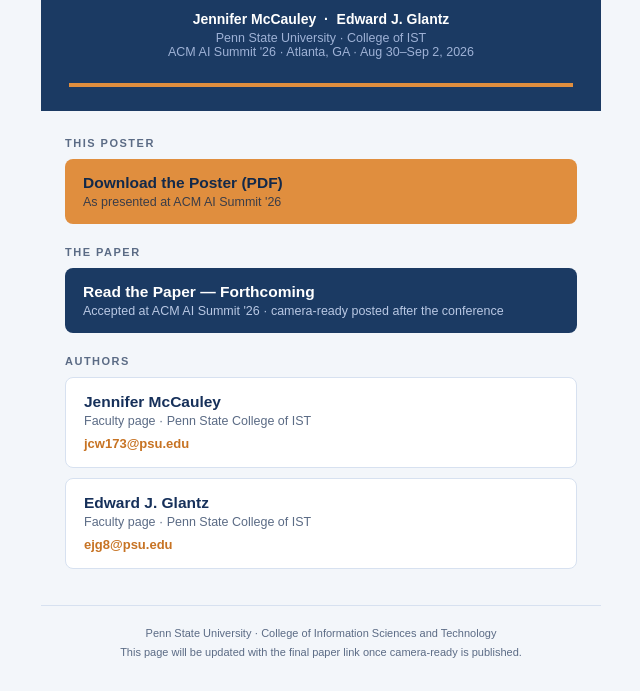
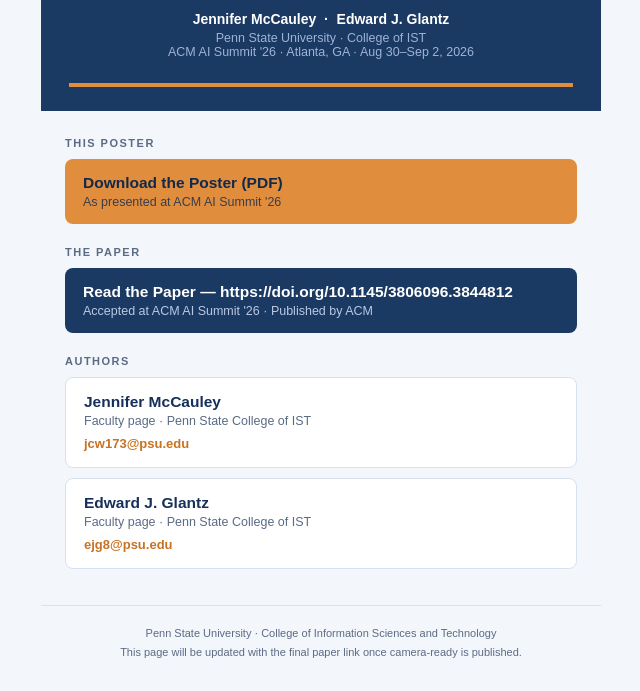
Before and after one commit to jcw173/capability-not-control, a plain HTML site: page index.html in a window 1280 px wide. Shown: the part 208-899 px from the top of the page, without its empty margins (319-959 px from the left). Drawn offline with Linux system fonts and the light colour scheme.

Commit message:
Change paper link to DOI and update description
Updated the link to the paper with a DOI and modified the description.

```diff
--- a/index.html
+++ b/index.html
@@ -172,9 +172,9 @@
       </a>
 
       <div class="section-label">The Paper</div>
-      <a class="link-card dark" href="https://aisummit.acm.org/" target="_blank" rel="noopener">
-        Read the Paper &mdash; Forthcoming
-        <span class="sub">Accepted at ACM AI Summit '26 &middot; camera-ready posted after the conference</span>
+      <a class="link-card dark" href="https://doi.org/10.1145/3806096.3844812" target="_blank" rel="noopener">
+        Read the Paper &mdash; https://doi.org/10.1145/3806096.3844812
+        <span class="sub">Accepted at ACM AI Summit '26 &middot; Published by ACM</span>
       </a>
 
       <div class="section-label">Authors</div>
```
